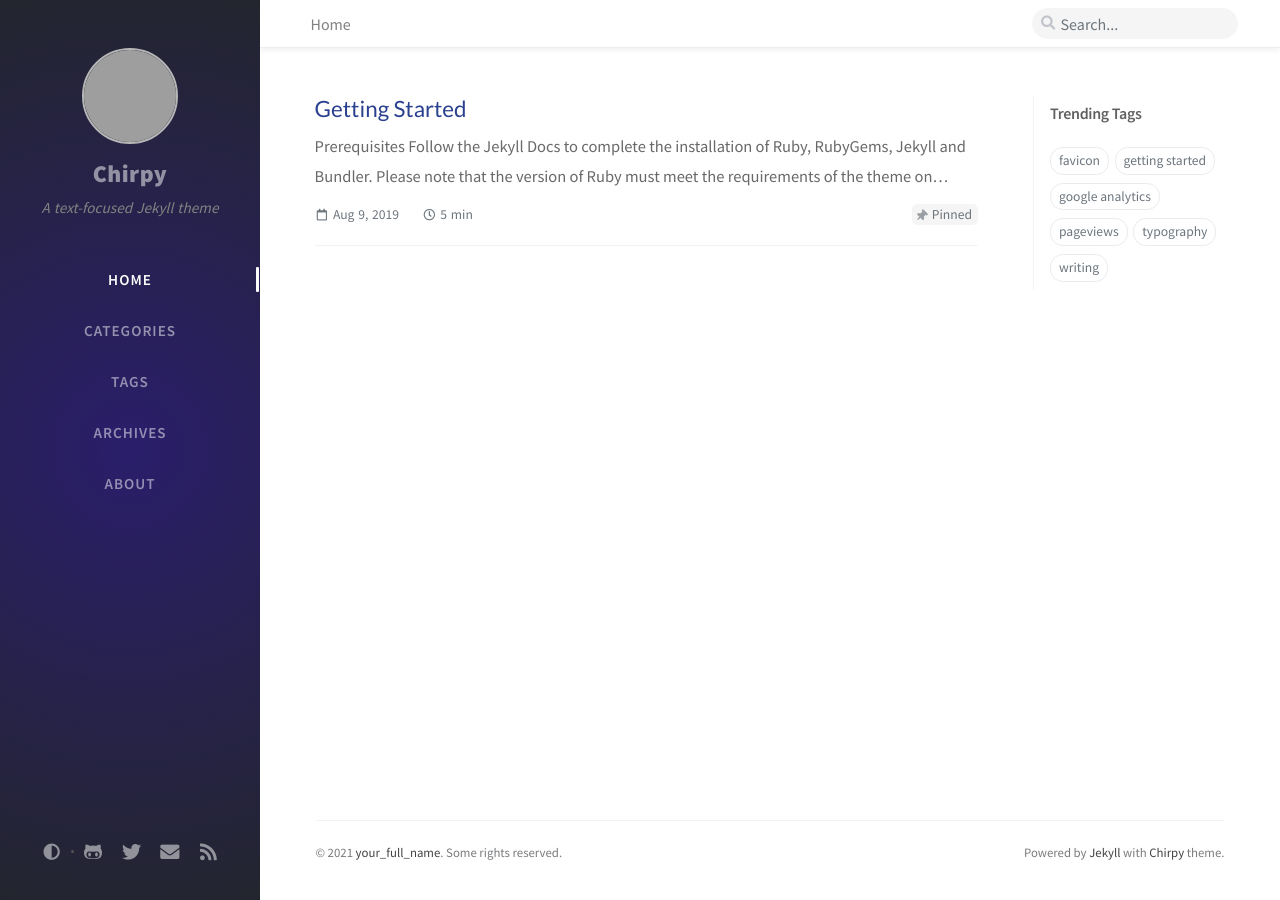
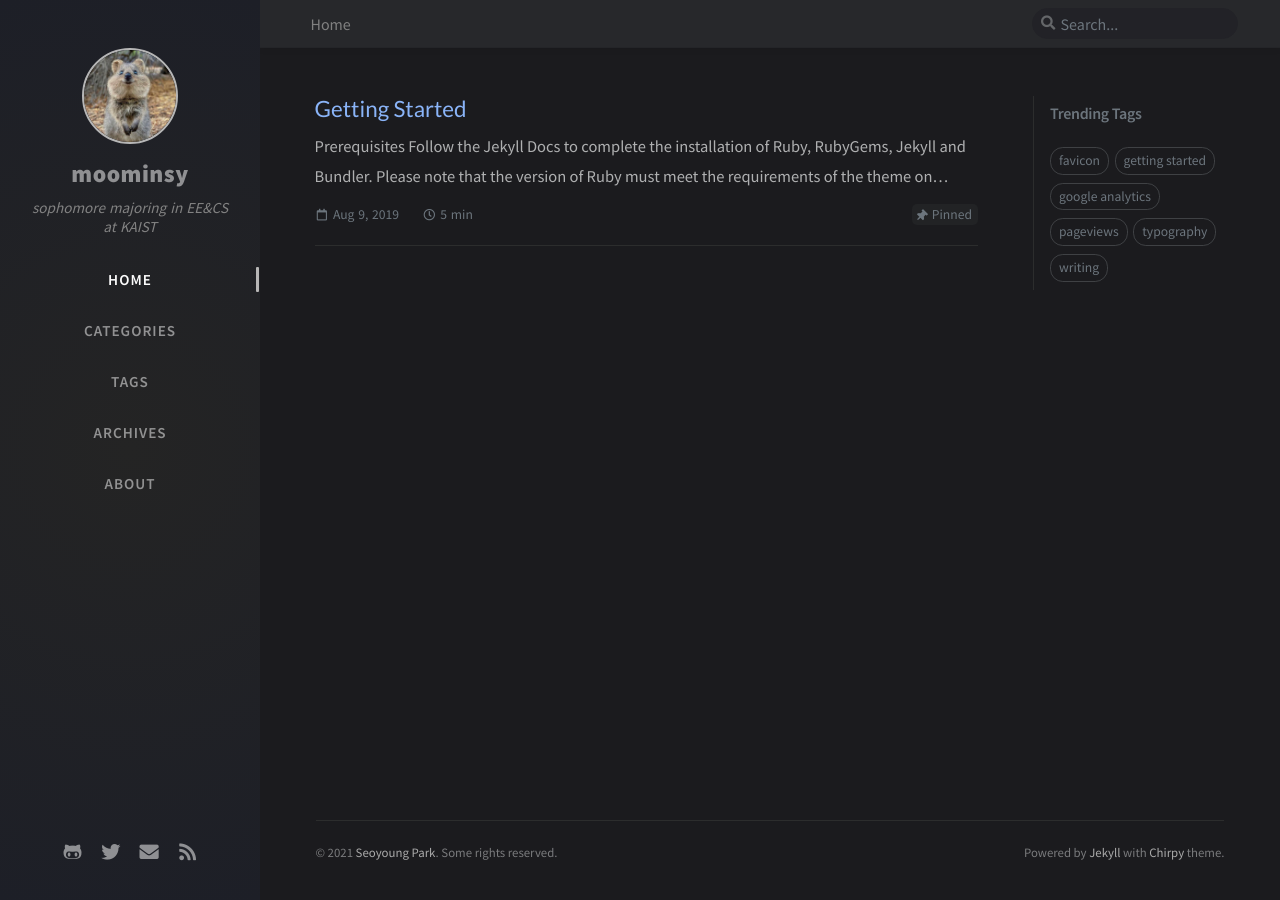
Before and after one commit to moominsy/moominsy.github.io, a Jekyll site: the page built from index.html, in a window 1280 px wide. Built offline with Jekyll 4.4.1, drawn with Linux system fonts in a browser that asks for light colours; nearby versions of some CDN libraries; comment, search, counter and statistics services are not loaded; grey boxes are pictures that could not be loaded.

```diff
--- a/_config.yml
+++ b/_config.yml
@@ -13,14 +13,14 @@ baseurl: ''
 lang: en
 
 # Change to your timezone › http://www.timezoneconverter.com/cgi-bin/findzone/findzone
-timezone: Asia/Shanghai
+timezone: Asia/Seoul
 
 # jekyll-seo-tag settings › https://github.com/jekyll/jekyll-seo-tag/blob/master/docs/usage.md
 # ↓ --------------------------
 
-title: Chirpy                          # the main title
+title: moominsy                          # the main title
 
-tagline: A text-focused Jekyll theme   # it will display as the sub-title
+tagline: sophomore majoring in EE&CS at KAIST  # it will display as the sub-title
 
 description: >-                        # used by seo meta and the atom feed
   A minimal, portfolio, sidebar,
@@ -28,38 +28,38 @@ description: >-                        # used by seo meta and the atom feed
   and focuses on text presentation.
 
 # fill in the protocol & hostname for your site, e.g., 'https://username.github.io'
-url: ''
+url: 'https://moominsy.github.io'
 
 github:
-  username: github_username             # change to your github username
+  username: moominsy             # change to your github username
 
-twitter:
-  username: twitter_username            # change to your twitter username
+#twitter:
+#  username: twitter_username            # change to your twitter username
 
 social:
   # Change to your full name.
   # It will be displayed as the default author of the posts and the copyright owner in the Footer
-  name: your_full_name
-  email: example@doamin.com             # change to your email address
+  name: Seoyoung Park
+  email: moominsy25@kaist.ac.kr             # change to your email address
   links:
     # The first element serves as the copyright owner's link
-    - https://twitter.com/username      # change to your twitter homepage
-    - https://github.com/username       # change to your github homepage
+    #- https://twitter.com/username      # change to your twitter homepage
+    - https://github.com/moominsy      # change to your github homepage
     # Uncomment below to add more social links
     # - https://www.facebook.com/username
     # - https://www.linkedin.com/in/username
 
-google_site_verification: google_meta_tag_verification # change to your verification string
+#google_site_verification: google_meta_tag_verification # change to your verification string
 
 # ↑ --------------------------
 
 
-google_analytics:
-  id: ''              # fill in your Google Analytics ID
+#google_analytics:
+#  id: ''              # fill in your Google Analytics ID
   # Google Analytics pageviews report settings
-  pv:
-    proxy_endpoint:   # fill in the Google Analytics superProxy endpoint of Google App Engine
-    cache_path:       # the local PV cache data, friendly to visitors from GFW region
+#  pv:
+#    proxy_endpoint:   # fill in the Google Analytics superProxy endpoint of Google App Engine
+#    cache_path:       # the local PV cache data, friendly to visitors from GFW region
 
 # Prefer color scheme setting.
 #
@@ -72,17 +72,17 @@ google_analytics:
 #     light  - Use the light color scheme
 #     dark   - Use the dark color scheme
 #
-theme_mode:   # [light|dark]
+theme_mode: dark  # [light|dark]
 
 # The CDN endpoint for images.
 # Notice that once it is assigned, the CDN url
 # will be added to all image (site avatar & posts' images) paths starting with '/'
 #
 # e.g. 'https://cdn.com'
-img_cdn: ''
+#img_cdn: ''
 
 # the avatar on sidebar, support local or CORS resources
-avatar: https://cdn.jsdelivr.net/gh/cotes2020/chirpy-images/commons/avatar.jpg
+avatar: assets/img/profile/avata.png
 
 # boolean type, the global switch for ToC in posts.
 toc: true
```
Also changed, not shown: .github/workflows/pages-deploy.yml (added), assets/img/favicons/android-chrome-192x192.png, assets/img/favicons/android-chrome-512x512.png, assets/img/favicons/apple-touch-icon.png, assets/img/favicons/favicon-16x16.png, assets/img/favicons/favicon-32x32.png, assets/img/favicons/favicon.ico, assets/img/favicons/mstile-150x150.png, assets/img/favicons/safari-pinned-tab.svg (added), assets/img/profile/avata.png (added), 2 other files.
